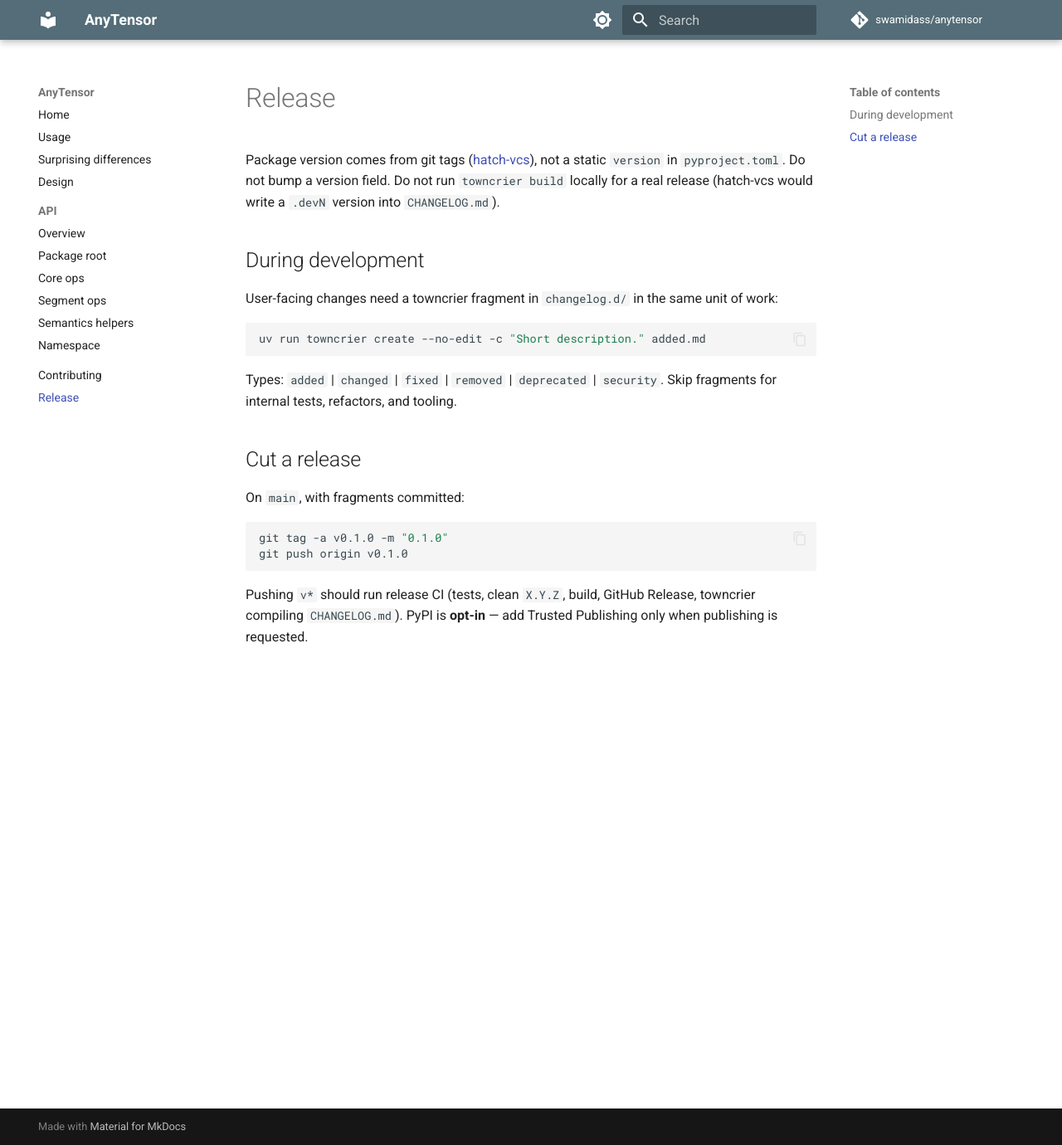
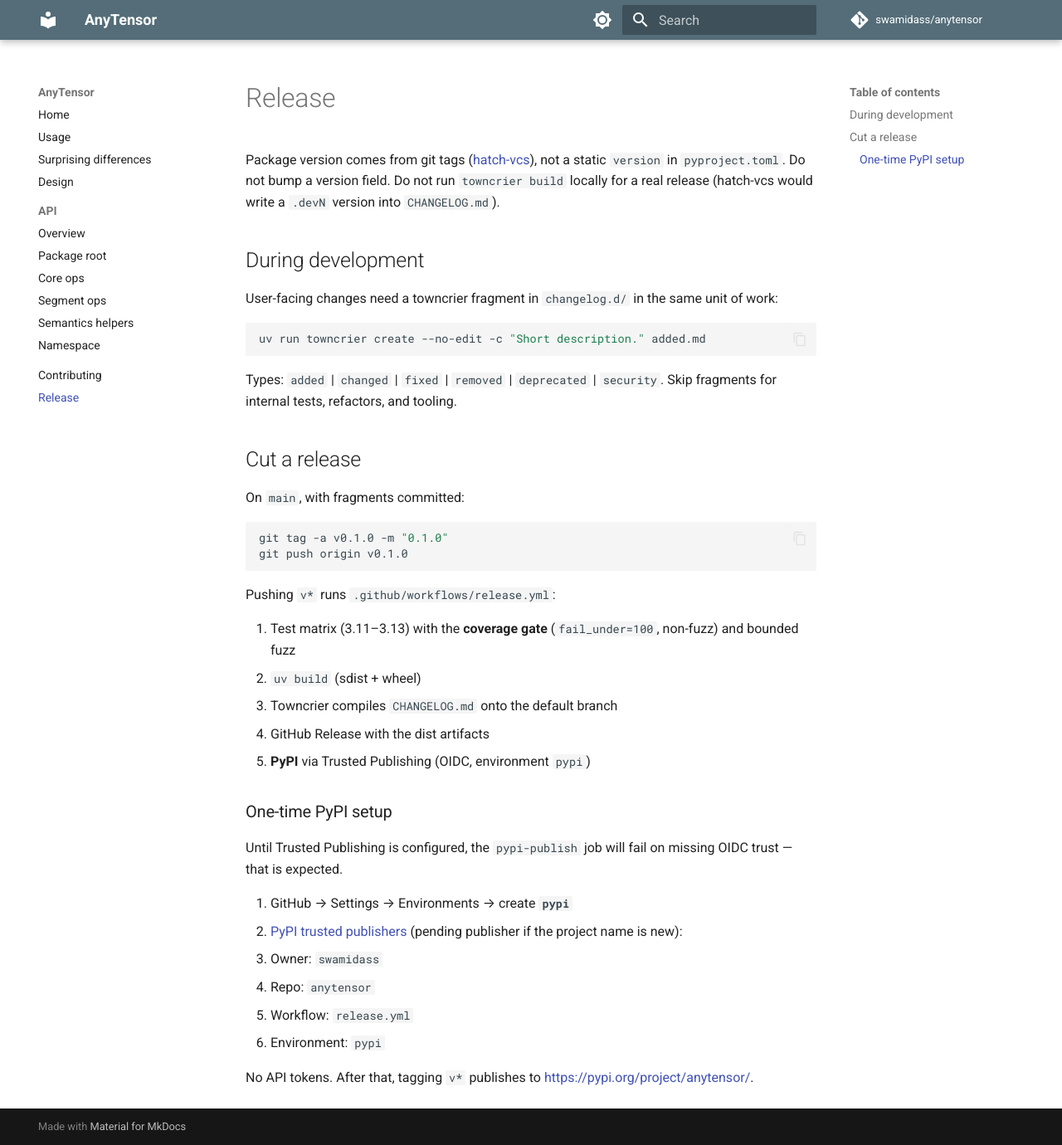
Before and after one commit to swamidass/anytensor, an MkDocs documentation site: the page built from docs/release.md, in a window 1280 px wide and 1380 px high. Shown: the whole window at 83% size. Built offline with MkDocs 1.6.1 and Material for MkDocs 9.7.7, drawn with Linux system fonts in a browser that asks for light colours; comment, search, counter and statistics services are not loaded.

Commit message:
Enable mkdocs --strict and document Trusted Publishing setup.
Strict docs builds are green after public API annotations; release notes
describe the pending PyPI environment wiring.

Co-authored-by: Cursor <cursoragent@cursor.com>

````diff
--- a/docs/release.md
+++ b/docs/release.md
@@ -27,6 +27,27 @@ git tag -a v0.1.0 -m "0.1.0"
 git push origin v0.1.0
 ```
 
-Pushing `v*` should run release CI (tests, clean `X.Y.Z`, build, GitHub
-Release, towncrier compiling `CHANGELOG.md`). PyPI is **opt-in** — add Trusted
-Publishing only when publishing is requested.
+Pushing `v*` runs `.github/workflows/release.yml`:
+
+1. Test matrix (3.11–3.13) with the **coverage gate** (`fail_under=100`,
+   non-fuzz) and bounded fuzz
+2. `uv build` (sdist + wheel)
+3. Towncrier compiles `CHANGELOG.md` onto the default branch
+4. GitHub Release with the dist artifacts
+5. **PyPI** via Trusted Publishing (OIDC, environment `pypi`)
+
+### One-time PyPI setup
+
+Until Trusted Publishing is configured, the `pypi-publish` job will fail on
+missing OIDC trust — that is expected.
+
+1. GitHub → Settings → Environments → create **`pypi`**
+2. [PyPI trusted publishers](https://docs.pypi.org/trusted-publishers/)
+   (pending publisher if the project name is new):
+   - Owner: `swamidass`
+   - Repo: `anytensor`
+   - Workflow: `release.yml`
+   - Environment: `pypi`
+
+No API tokens. After that, tagging `v*` publishes to
+<https://pypi.org/project/anytensor/>.
````
Also changed, not shown: LOG.md (+3 -3 lines), TODO.md (+2 -3 lines), docs/contributing.md (+9 -4 lines), 1 other file.
